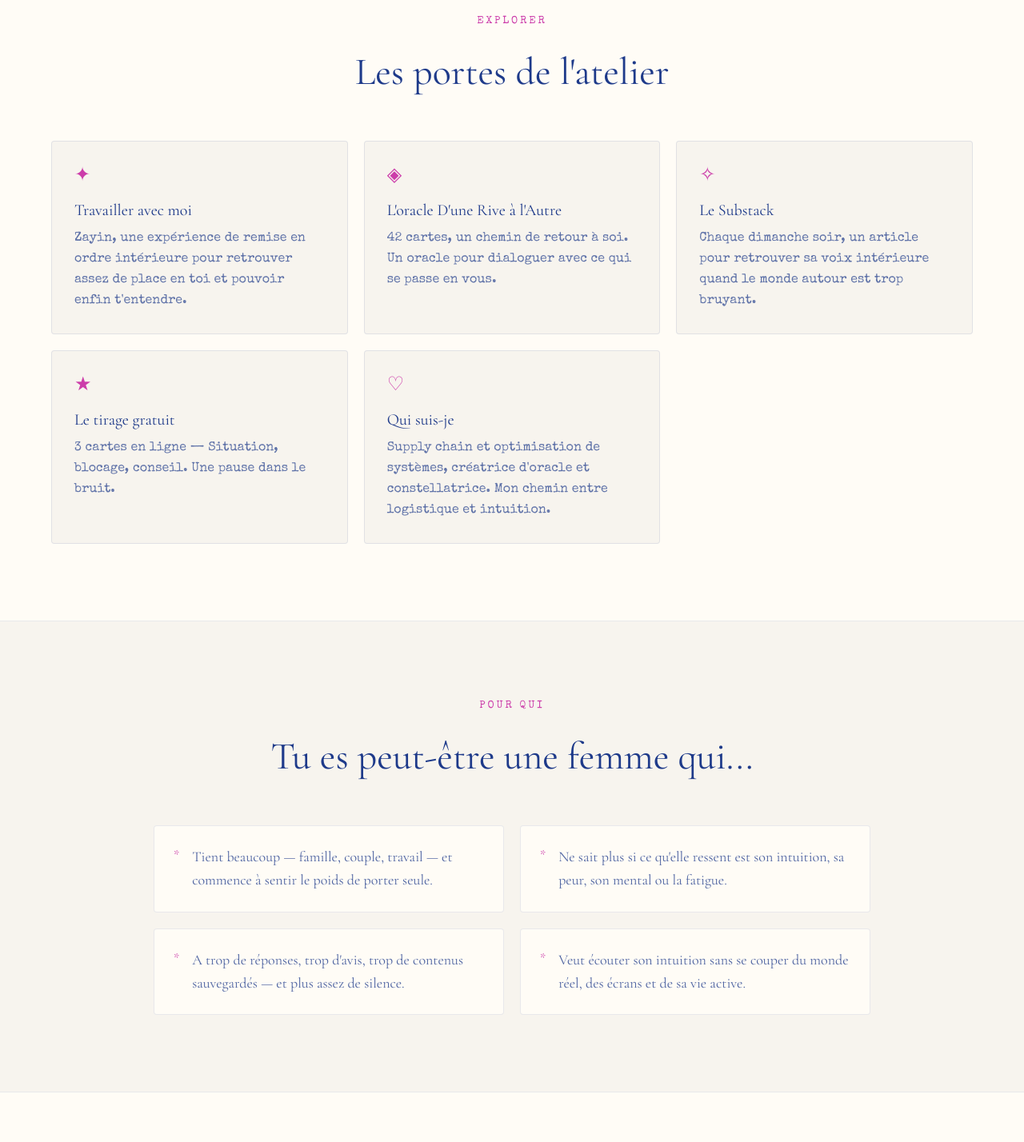
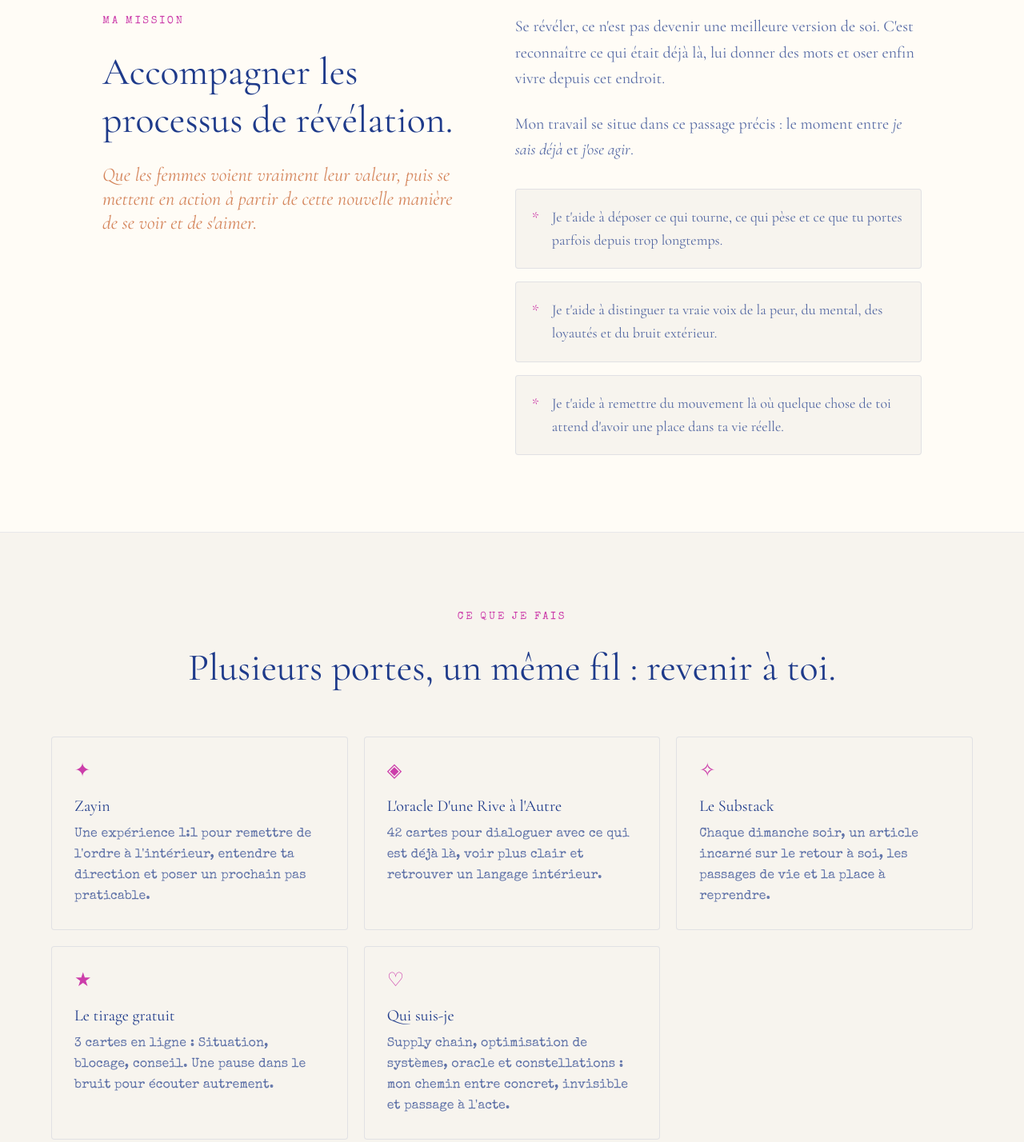
Before and after one commit to carolyngva/atelier-de-lucette-site, an Astro site: page / in a window 1280 px wide. Shown: the part 880-2308 px from the top of the page at 80% size. Built offline with nearby package versions, Linux system fonts and the light colour scheme; Astro itself is replaced by a stand-in of ours.

Commit message:
Update index.astro

```diff
--- a/src/pages/index.astro
+++ b/src/pages/index.astro
@@ -7,11 +7,17 @@ const ctaOffre = '/zayin/';
 const ctaSubstack = 'https://carolineverdier.substack.com';
 
 const sections = [
-  { icon: '✦', title: 'Travailler avec moi', desc: "Zayin, une expérience de remise en ordre intérieure pour retrouver assez de place en toi et pouvoir enfin t'entendre.", href: '/zayin/' },
-  { icon: '◈', title: "L'oracle D'une Rive à l'Autre", desc: '42 cartes, un chemin de retour à soi. Un oracle pour dialoguer avec ce qui se passe en vous.', href: '/oracle-dunerivealautre/' },
-  { icon: '✧', title: 'Le Substack', desc: 'Chaque dimanche soir, un article pour retrouver sa voix intérieure quand le monde autour est trop bruyant.', href: ctaSubstack, external: true },
-  { icon: '★', title: 'Le tirage gratuit', desc: '3 cartes en ligne — Situation, blocage, conseil. Une pause dans le bruit.', href: '/tirage/' },
-  { icon: '♡', title: 'Qui suis-je', desc: "Supply chain et optimisation de systèmes, créatrice d'oracle et constellatrice. Mon chemin entre logistique et intuition.", href: '/qui-suis-je/' },
+  { icon: '✦', title: 'Zayin', desc: "Une expérience 1:1 pour remettre de l'ordre à l'intérieur, entendre ta direction et poser un prochain pas praticable.", href: '/zayin/' },
+  { icon: '◈', title: "L'oracle D'une Rive à l'Autre", desc: '42 cartes pour dialoguer avec ce qui est déjà là, voir plus clair et retrouver un langage intérieur.', href: '/oracle-dunerivealautre/' },
+  { icon: '✧', title: 'Le Substack', desc: 'Chaque dimanche soir, un article incarné sur le retour à soi, les passages de vie et la place à reprendre.', href: ctaSubstack, external: true },
+  { icon: '★', title: 'Le tirage gratuit', desc: '3 cartes en ligne : Situation, blocage, conseil. Une pause dans le bruit pour écouter autrement.', href: '/tirage/' },
+  { icon: '♡', title: 'Qui suis-je', desc: "Supply chain, optimisation de systèmes, oracle et constellations : mon chemin entre concret, invisible et passage à l'acte.", href: '/qui-suis-je/' },
+];
+
+const accompagnements = [
+  "Je t'aide à déposer ce qui tourne, ce qui pèse et ce que tu portes parfois depuis trop longtemps.",
+  "Je t'aide à distinguer ta vraie voix de la peur, du mental, des loyautés et du bruit extérieur.",
+  "Je t'aide à remettre du mouvement là où quelque chose de toi attend d'avoir une place dans ta vie réelle.",
 ];
 ---
 
@@ -20,22 +26,22 @@ const sections = [
   <head>
     <meta charset="UTF-8" />
     <meta name="viewport" content="width=device-width, initial-scale=1.0" />
-    <title>L'Atelier de Lucette — Retrouver ta voix intérieure</title>
+    <title>L'Atelier de Lucette — Révèle-toi</title>
     <meta
       name="description"
-      content="Un espace pour les femmes sensibles et actives qui veulent retrouver leur voix intérieure dans un monde saturé de bruit. Intuition, oracle, constellations, écriture."
+      content="L'Atelier de Lucette accompagne les femmes qui veulent reconnaître leur valeur, entendre ce qu'elles savent déjà au fond d'elles et oser agir depuis cet endroit."
     />
     <link rel="canonical" href="https://latelierdelucette.com/" />
     <meta property="og:type" content="website" />
     <meta property="og:locale" content="fr_CH" />
     <meta property="og:site_name" content="L'Atelier de Lucette" />
-    <meta property="og:title" content="L'Atelier de Lucette — Retrouver ta voix intérieure" />
-    <meta property="og:description" content="Un espace pour retrouver ta voix intérieure dans un monde saturé de bruit. Intuition, oracle, constellations, écriture." />
+    <meta property="og:title" content="L'Atelier de Lucette — Révèle-toi" />
+    <meta property="og:description" content="Un espace pour reconnaître ce qui était déjà là, lui donner des mots et oser vivre depuis cet endroit." />
     <meta property="og:url" content="https://latelierdelucette.com/" />
     <meta property="og:image" content="https://latelierdelucette.com/images/portrait-caroline.png" />
     <meta name="twitter:card" content="summary_large_image" />
-    <meta name="twitter:title" content="L'Atelier de Lucette — Retrouver ta voix intérieure" />
-    <meta name="twitter:description" content="Un espace pour retrouver ta voix intérieure dans un monde saturé de bruit." />
+    <meta name="twitter:title" content="L'Atelier de Lucette — Révèle-toi" />
+    <meta name="twitter:description" content="Un espace pour reconnaître ce qui était déjà là, lui donner des mots et oser vivre depuis cet endroit." />
     <meta name="twitter:image" content="https://latelierdelucette.com/images/portrait-caroline.png" />
     <link rel="icon" type="image/png" href="/favicon.png" />
     <link rel="preconnect" href="https://fonts.googleapis.com" />
@@ -51,7 +57,7 @@ const sections = [
         "@type": "WebSite",
         "name": "L'Atelier de Lucette",
         "url": "https://latelierdelucette.com",
-        "description": "Un espace pour les femmes sensibles et actives qui veulent retrouver leur voix intérieure dans un monde saturé de bruit."
+        "description": "L'Atelier de Lucette accompagne les femmes qui veulent reconnaître leur valeur, entendre ce qu'elles savent déjà au fond d'elles et oser agir depuis cet endroit."
       }
     </script>
     <script async src="https://www.googletagmanager.com/gtag/js?id=G-SNKPGHZL0Y"></script>
@@ -95,11 +101,11 @@ const sections = [
           </h1>
 
           <p class="text-2xl md:text-3xl italic leading-tight text-[#CC3DAA] mb-8">
-            Un espace pour retrouver ta voix intérieure<br />dans un monde qui va trop vite.
+            Révèle-toi.
           </p>
 
           <p class="text-lg md:text-xl leading-relaxed text-[#1E3A8A]/80 max-w-2xl mx-auto mb-12">
-            Ici, on n'ajoute pas une réponse de plus. On apprend à reconnaître ce qui est encore vraiment à soi — au milieu du bruit, des avis, des algorithmes et des décisions qui s'accumulent.
+            Ici, on n'ajoute pas une réponse de plus. On vient reconnaître ce qui était déjà là, lui donner des mots et oser enfin vivre depuis cet endroit.
           </p>
 
           <div class="flex flex-col sm:flex-row items-center justify-center gap-5">
@@ -115,12 +121,42 @@ const sections = [
         </div>
       </header>
 
+      <!-- Mission -->
+      <section class="px-6 py-24 bg-[#FFFCF6] border-y border-[#1E3A8A]/10">
+        <div class="max-w-5xl mx-auto grid lg:grid-cols-[0.95fr_1.05fr] gap-14 items-start">
+          <div>
+            <p class="ui-text text-xs tracking-[0.22em] uppercase text-[#CC3DAA] mb-6">Ma mission</p>
+            <h2 class="text-4xl md:text-5xl leading-tight font-normal mb-6">Accompagner les processus de révélation.</h2>
+            <p class="text-xl md:text-2xl italic leading-tight text-[#D4845A]">
+              Que les femmes voient vraiment leur valeur, puis se mettent en action à partir de cette nouvelle manière de se voir et de s'aimer.
+            </p>
+          </div>
+
+          <div class="text-lg md:text-xl leading-relaxed text-[#1E3A8A]/75 space-y-6">
+            <p>
+              Se révéler, ce n'est pas devenir une meilleure version de soi. C'est reconnaître ce qui était déjà là, lui donner des mots et oser enfin vivre depuis cet endroit.
+            </p>
+            <p>
+              Mon travail se situe dans ce passage précis : le moment entre <span class="italic">je sais déjà</span> et <span class="italic">j'ose agir</span>.
+            </p>
+            <div class="grid gap-4 pt-2">
+              {accompagnements.map((item) => (
+                <div class="bg-[#F7F4EE] border border-[#1E3A8A]/10 rounded-sm p-5 flex gap-4">
+                  <span class="text-[#CC3DAA]">*</span>
+                  <p class="text-base md:text-lg leading-relaxed text-[#1E3A8A]/75">{item}</p>
+                </div>
+              ))}
+            </div>
+          </div>
+        </div>
+      </section>
+
       <!-- Explore -->
-      <section class="px-6 py-24 bg-[#FFFCF6] border-y border-[#1E3A8A]/10">
+      <section class="px-6 py-24">
         <div class="max-w-6xl mx-auto">
           <div class="text-center mb-14">
-            <p class="ui-text text-xs tracking-[0.22em] uppercase text-[#CC3DAA] mb-6">Explorer</p>
-            <h2 class="text-4xl md:text-5xl leading-tight font-normal">Les portes de l'atelier</h2>
+            <p class="ui-text text-xs tracking-[0.22em] uppercase text-[#CC3DAA] mb-6">Ce que je fais</p>
+            <h2 class="text-4xl md:text-5xl leading-tight font-normal">Plusieurs portes, un même fil : revenir à toi.</h2>
           </div>
 
           <div class="grid md:grid-cols-2 lg:grid-cols-3 gap-5">
@@ -150,19 +186,19 @@ const sections = [
           <div class="grid md:grid-cols-2 gap-5">
             <div class="bg-[#FFFCF6] border border-[#1E3A8A]/10 rounded-sm p-6 flex gap-4">
               <span class="text-[#CC3DAA]">*</span>
-              <p class="text-lg leading-relaxed text-[#1E3A8A]/78">Tient beaucoup — famille, couple, travail — et commence à sentir le poids de porter seule.</p>
+              <p class="text-lg leading-relaxed text-[#1E3A8A]/78">Tient beaucoup : famille, couple, travail, projets, émotions des autres, et commence à sentir le poids de porter seule.</p>
             </div>
             <div class="bg-[#FFFCF6] border border-[#1E3A8A]/10 rounded-sm p-6 flex gap-4">
               <span class="text-[#CC3DAA]">*</span>
-              <p class="text-lg leading-relaxed text-[#1E3A8A]/78">Ne sait plus si ce qu'elle ressent est son intuition, sa peur, son mental ou la fatigue.</p>
+              <p class="text-lg leading-relaxed text-[#1E3A8A]/78">Doute de ce qu'elle porte, alors qu'une part d'elle sait déjà ce qui est vrai.</p>
             </div>
             <div class="bg-[#FFFCF6] border border-[#1E3A8A]/10 rounded-sm p-6 flex gap-4">
               <span class="text-[#CC3DAA]">*</span>
-              <p class="text-lg leading-relaxed text-[#1E3A8A]/78">A trop de réponses, trop d'avis, trop de contenus sauvegardés — et plus assez de silence.</p>
+              <p class="text-lg leading-relaxed text-[#1E3A8A]/78">A trop de réponses, trop d'avis, trop de contenus sauvegardés, et plus assez de silence pour reconnaître sa propre voix.</p>
             </div>
             <div class="bg-[#FFFCF6] border border-[#1E3A8A]/10 rounded-sm p-6 flex gap-4">
               <span class="text-[#CC3DAA]">*</span>
-              <p class="text-lg leading-relaxed text-[#1E3A8A]/78">Veut écouter son intuition sans se couper du monde réel, des écrans et de sa vie active.</p>
+              <p class="text-lg leading-relaxed text-[#1E3A8A]/78">Veut se rencontrer davantage sans transformer sa vie intérieure en nouvelle injonction de développement personnel.</p>
             </div>
           </div>
         </div>
@@ -178,7 +214,7 @@ const sections = [
           <div class="text-lg md:text-xl leading-relaxed text-[#1E3A8A]/75 space-y-5">
             <p>Lucette, c'était ma grand-mère. Une femme créative, sensible, talentueuse, qui n'a pas toujours eu la place qu'elle méritait.</p>
             <p>L'Atelier de Lucette, c'est un hommage. Et une promesse : ne pas laisser nos élans, nos désirs et notre vérité rester coincés dans une vie trop petite.</p>
-            <p class="text-xl italic text-[#CC3DAA]">Lucette, c'est le rappel que ce qui veut naître à travers nous mérite une place dans le monde.</p>
+            <p class="text-xl italic text-[#CC3DAA]">Lucette, c'est le rappel que ce qui était déjà là mérite des mots, une place et une vie plus grande.</p>
           </div>
         </div>
       </section>
@@ -188,10 +224,10 @@ const sections = [
         <div class="absolute inset-0 bg-grain opacity-10"></div>
         <div class="relative z-10 max-w-3xl mx-auto text-center">
           <h2 class="text-4xl md:text-6xl font-serif text-white mb-8 leading-[1.1] tracking-tight">
-            Prête à retrouver<br /><span class="italic">le fil ?</span>
+            Prête à te révéler<br /><span class="italic">sans te forcer ?</span>
           </h2>
           <p class="text-lg text-white/90 font-light max-w-2xl mx-auto mb-12 leading-relaxed">
-              Deux façons d'entrer dans l'atelier : lire chaque dimanche sur Substack, ou travailler avec moi en 1:1.
+              Deux façons d'entrer dans l'atelier : lire chaque dimanche sur Substack, ou travailler avec moi en 1:1 pour remettre de l'ordre et entendre ta direction.
           </p>
           <div class="flex flex-col sm:flex-row items-center justify-center gap-5">
             <a href={ctaOffre} class="inline-flex items-center gap-4 px-10 py-5 bg-[#1E3A8A] text-[#F7F4EE] font-semibold text-xs uppercase tracking-[0.2em] hover:bg-[#1E3A8A]/90 transition-all hover:-translate-y-1 shadow-2xl shadow-black/20 rounded-sm">
```
